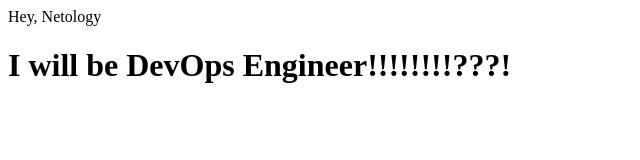
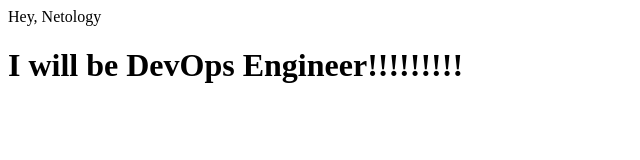
Before and after one commit to EugeneT81/cicd, a plain HTML site: page index.html in a window 1280 px wide. Shown: the full height of the page, 0-640 px from the left. Drawn offline with Linux system fonts and the light colour scheme.

Commit message:
sqerqwer

```diff
--- a/index.html
+++ b/index.html
@@ -3,6 +3,6 @@
 Hey, Netology
 </head>
 <body>
-<h1>I will be DevOps Engineer!!!!!!!!???!</h1>
+<h1>I will be DevOps Engineer!!!!!!!!!</h1>
 </body>
 </html>
```
